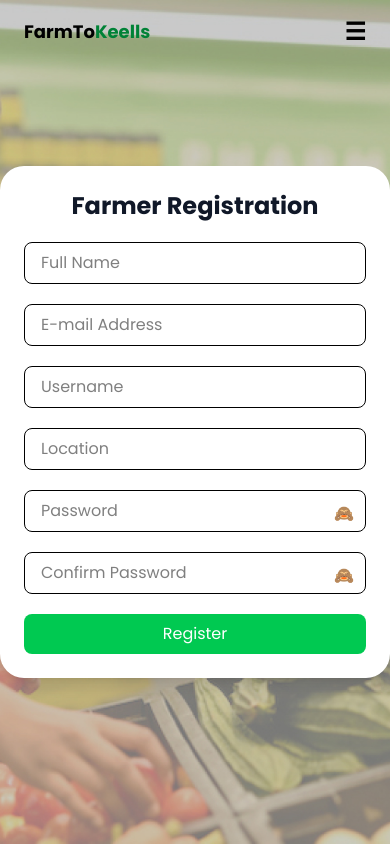
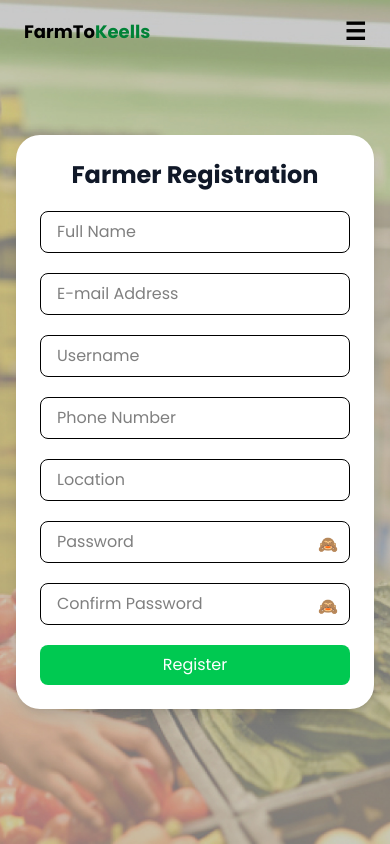
Before and after one commit to sajitha00/Farm-to-Keells, a React (Vite) app in the folder Farm-to-keels/: page /FarmerRegister in a window 390 px wide. Built offline with nearby package versions, Linux system fonts and the light colour scheme.

Commit message:
added phone number while register (later bug fixes)

```diff
--- a/Farm-to-keels/src/pages/FarmerDashboard.jsx
+++ b/Farm-to-keels/src/pages/FarmerDashboard.jsx
@@ -160,7 +160,7 @@ const FarmerDashboard = () => {
       {/* Footer Actions */}
       <div className="fixed bottom-6 right-6 space-x-4">
         <button
-          onClick={() => navigate("/Help")}
+          onClick={() => navigate("/Contact")}
           className="bg-blue-500 hover:bg-blue-600 text-white px-4 py-2 rounded-lg"
         >
           Help
--- a/Farm-to-keels/src/pages/FarmerRegister.jsx
+++ b/Farm-to-keels/src/pages/FarmerRegister.jsx
@@ -1,5 +1,6 @@
 import { useState, useRef, useEffect } from "react";
 import { farmerService } from "../services/FarmerService";
+import { useNavigate } from "react-router-dom"; // ✅ Add this
 
 const districts = [
   "Colombo",
@@ -34,6 +35,7 @@ function FarmerRegister() {
     fullName: "",
     email: "",
     username: "",
+    phone: "", // ✅ New phone field
     location: "",
     password: "",
     confirmPassword: "",
@@ -45,6 +47,7 @@ function FarmerRegister() {
   const [loading, setLoading] = useState(false);
   const [error, setError] = useState(null);
   const dropdownRef = useRef(null);
+  const navigate = useNavigate();
 
   const handleChange = (e) =>
     setFormData({ ...formData, [e.target.name]: e.target.value });
@@ -65,7 +68,6 @@ function FarmerRegister() {
     setLoading(true);
 
     try {
-      // Form validation
       if (formData.password !== formData.confirmPassword) {
         throw new Error("Passwords do not match!");
       }
@@ -75,29 +77,31 @@ function FarmerRegister() {
         !formData.email ||
         !formData.username ||
         !formData.location ||
+        !formData.phone ||
         !formData.password
       ) {
         throw new Error("All fields are required!");
       }
 
-      // Call the service to handle registration
       const result = await farmerService.registerFarmer(formData);
 
       if (!result.success) {
         throw new Error(result.error);
       }
 
-      // Clear form on success
+      // Clear form
       setFormData({
         fullName: "",
         email: "",
         username: "",
+        phone: "",
         location: "",
         password: "",
         confirmPassword: "",
       });
 
       alert("Registration successful!");
+      navigate("/FarmerLogin"); // ✅ REDIRECT TO LOGIN
     } catch (error) {
       setError(error.message);
       alert(`Registration failed: ${error.message}`);
@@ -108,7 +112,7 @@ function FarmerRegister() {
 
   return (
     <div
-      className="h-screen flex flex-col items-center justify-center bg-cover bg-center relative"
+      className="h-screen flex flex-col items-center justify-center bg-cover bg-center px-4"
       style={{ backgroundImage: "url('src/assets/background.jpg')" }}
     >
       <div className="bg-white bg-opacity-80 p-6 rounded-3xl shadow-lg w-full max-w-md">
@@ -153,6 +157,18 @@ function FarmerRegister() {
             disabled={loading}
           />
 
+          {/* ✅ Phone Number Field */}
+          <input
+            type="tel"
+            name="phone"
+            placeholder="Phone Number"
+            value={formData.phone}
+            onChange={handleChange}
+            className="w-full px-4 py-2 border rounded-lg focus:ring-2 focus:ring-green-500 focus:outline-none"
+            disabled={loading}
+          />
+
+          {/* Location Dropdown */}
           <div className="relative" ref={dropdownRef}>
             <input
               type="text"
@@ -183,6 +199,7 @@ function FarmerRegister() {
             )}
           </div>
 
+          {/* Password */}
           <div className="relative">
             <input
               type={showPassword ? "text" : "password"}
@@ -193,7 +210,6 @@ function FarmerRegister() {
               className="w-full px-4 py-2 border rounded-lg focus:ring-2 focus:ring-green-500 focus:outline-none"
               disabled={loading}
             />
-
             <button
               type="button"
               onClick={() => setShowPassword(!showPassword)}
@@ -204,6 +220,7 @@ function FarmerRegister() {
             </button>
           </div>
 
+          {/* Confirm Password */}
           <div className="relative">
             <input
               type={showConfirmPassword ? "text" : "password"}
@@ -214,7 +231,6 @@ function FarmerRegister() {
               className="w-full px-4 py-2 border rounded-lg focus:ring-2 focus:ring-green-500 focus:outline-none"
               disabled={loading}
             />
-
             <button
               type="button"
               onClick={() => setShowConfirmPassword(!showConfirmPassword)}
--- a/Farm-to-keels/src/services/FarmerService.js
+++ b/Farm-to-keels/src/services/FarmerService.js
@@ -10,6 +10,7 @@ export const farmerService = {
           email: farmerData.email,
           username: farmerData.username,
           location: farmerData.location,
+          phone_number: farmerData.phone,
           password: farmerData.password,
         },
       ]);
```
